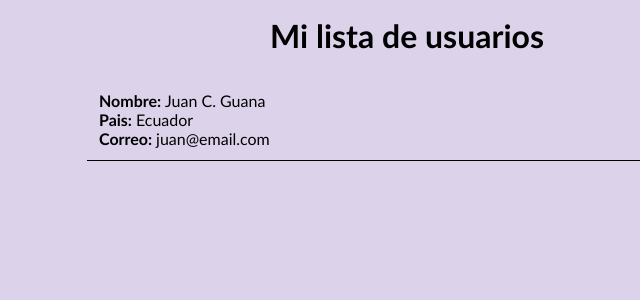
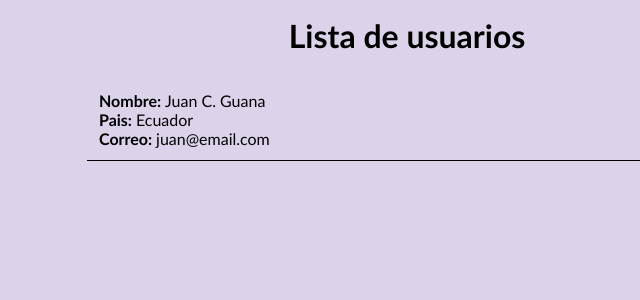
Before and after one commit to juancguana/random-users, a React (Create React App) app: page / in a window 1280 px wide. Shown: the top 300 px of the page, without its empty margins (233-873 px from the left). Built offline with nearby package versions, Linux system fonts and the light colour scheme.

Commit message:
feat: add proptypes

```diff
--- a/src/components/App.jsx
+++ b/src/components/App.jsx
@@ -11,7 +11,7 @@ const data = {
 const App = () => {
   return (
     <>
-      <Title text="Mi lista de usuarios" />
+      <Title text="Lista de usuarios" />
       <ItemUser user={data}/>
     </>
   );
```
Also changed, not shown: src/components/ItemUser.jsx (+11 -0 lines), src/components/Title.jsx (+6 -2 lines).
